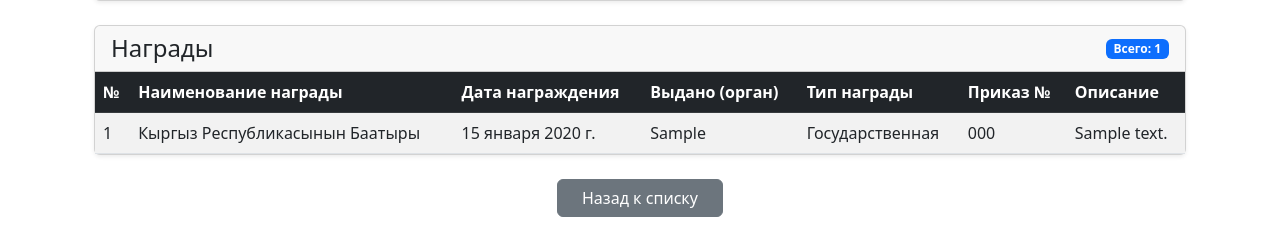
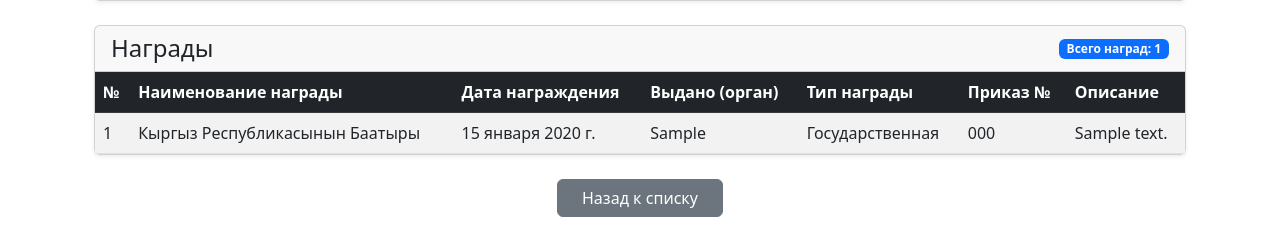
Before and after one commit to Kamchybek2004/award, a Django app: page /employer/1/ in a window 1280 px wide. Shown: the part 405-634 px from the top of the page. Run offline with Django 5.2, Linux system fonts and the light colour scheme; tables that the repository leaves empty hold one stand-in row (values such as "Sample post").

Commit message:
Добавил название 'всего наград:'

```diff
--- a/employer/templates/employer/employer_detail.html
+++ b/employer/templates/employer/employer_detail.html
@@ -45,7 +45,7 @@
   <div class="card shadow-sm">
     <div class="card-header d-flex flex-column flex-sm-row justify-content-between align-items-start align-items-sm-center">
       <h4 class="mb-2 mb-sm-0">Награды</h4>
-      <span class="badge bg-primary">Всего: {{ employer.awards.count }}</span>
+      <span class="badge bg-primary">Всего наград: {{ employer.awards.count }}</span>
     </div>
 
     <div class="card-body p-0">
```
